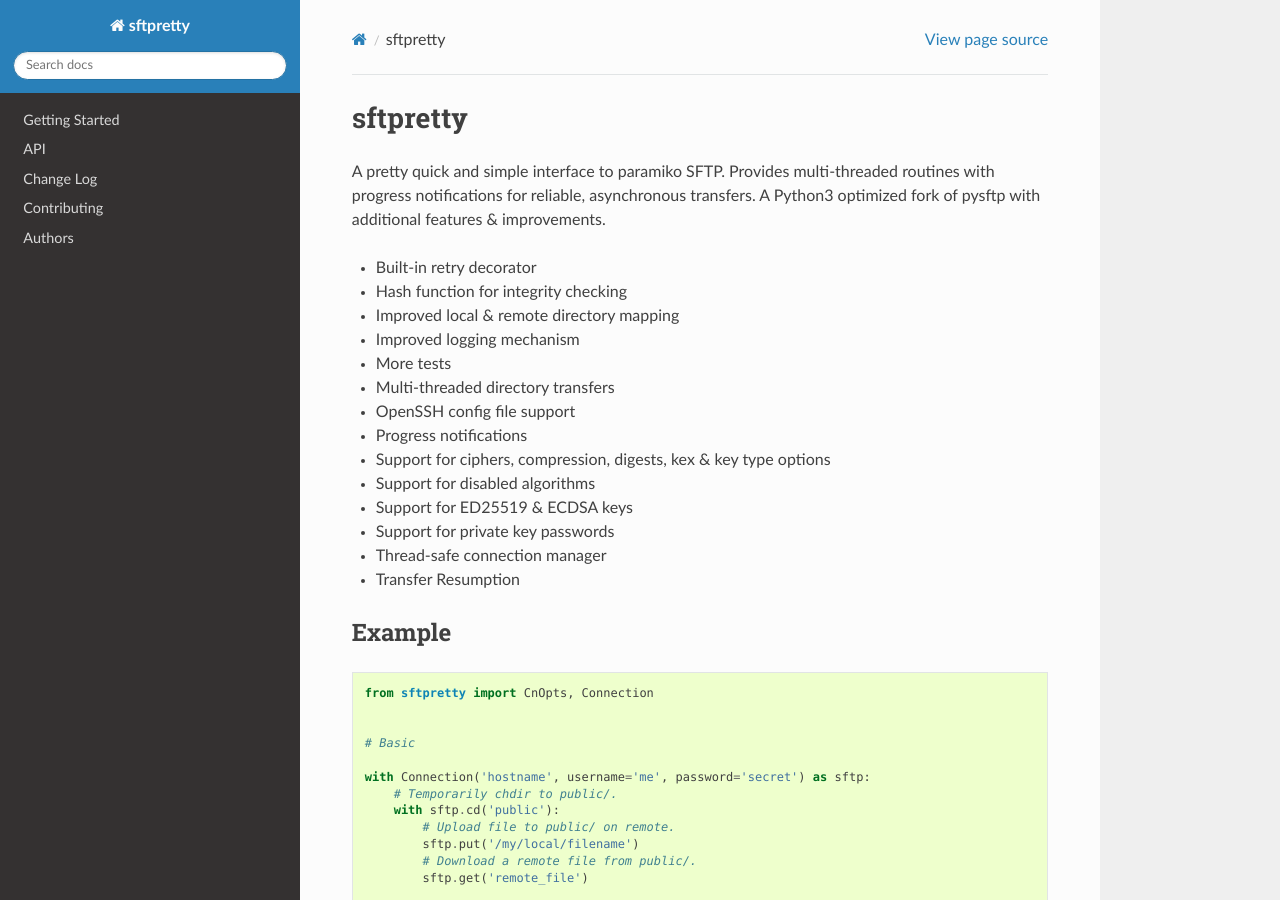
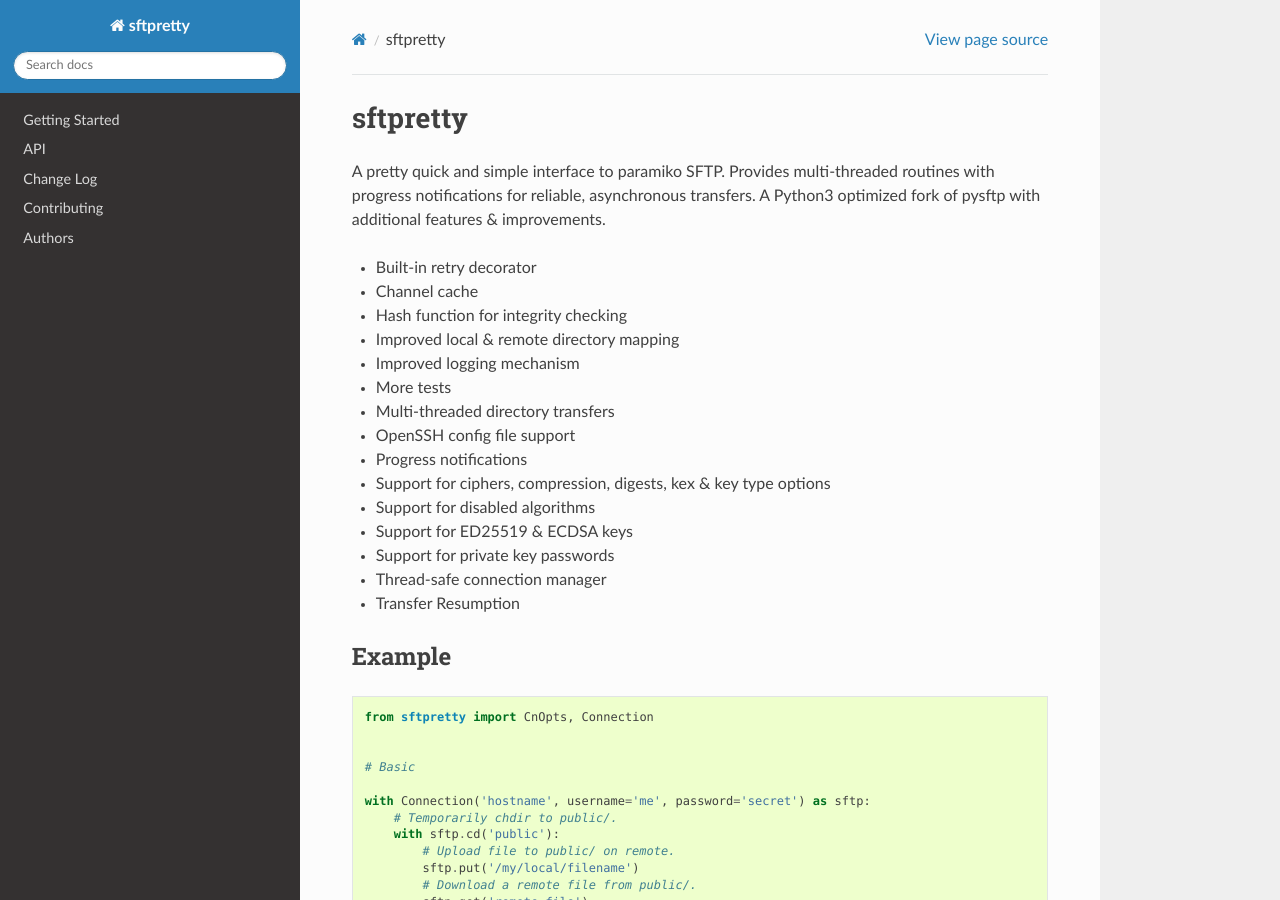
Before and after one commit to byteskeptical/sftpretty, a Sphinx documentation site: the page built from docs/index.rst, in a window 1280 px wide and 900 px high. Built offline with Sphinx 7.4.7 and the Read the Docs theme 3.1.0, drawn with Linux system fonts in a browser that asks for light colours.

Commit message:
missed a reference

```diff
--- a/README.rst
+++ b/README.rst
@@ -6,6 +6,7 @@
 Python3 optimized fork of pysftp with additional features & improvements.
 
 * Built-in retry decorator
+* Channel cache
 * Hash function for integrity checking
 * Improved local & remote directory mapping
 * Improved logging mechanism
--- a/docs/index.rst
+++ b/docs/index.rst
@@ -6,6 +6,7 @@
 Python3 optimized fork of pysftp with additional features & improvements.
 
 * Built-in retry decorator
+* Channel cache
 * Hash function for integrity checking
 * Improved local & remote directory mapping
 * Improved logging mechanism
--- a/sftpretty/__init__.py
+++ b/sftpretty/__init__.py
@@ -300,7 +300,7 @@
         try:
             if _channel is None or _channel.sock.closed:
                 _channel = SFTPClient.from_transport(self._transport)
-                channel = channel.get_channel()
+                channel = _channel.get_channel()
                 channel_name = uuid4().hex
                 channel.set_name(channel_name)
                 channel.settimeout(self._timeout)
```
